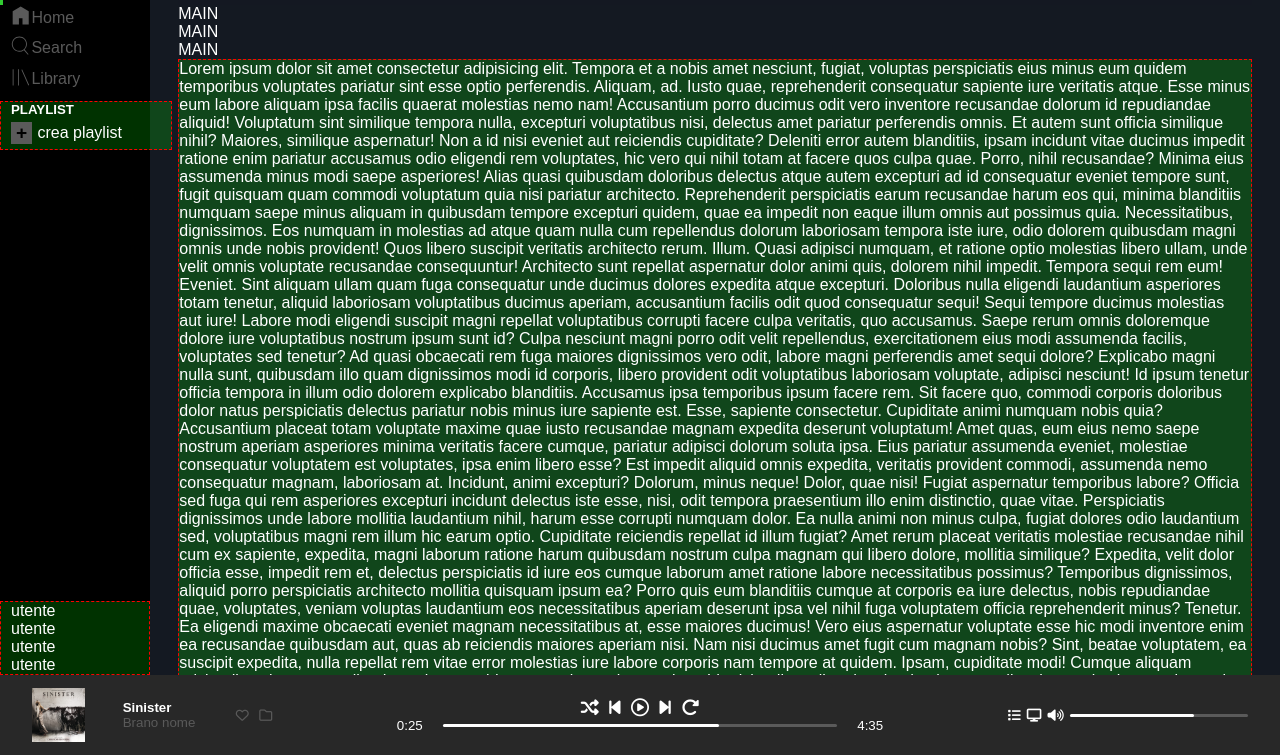
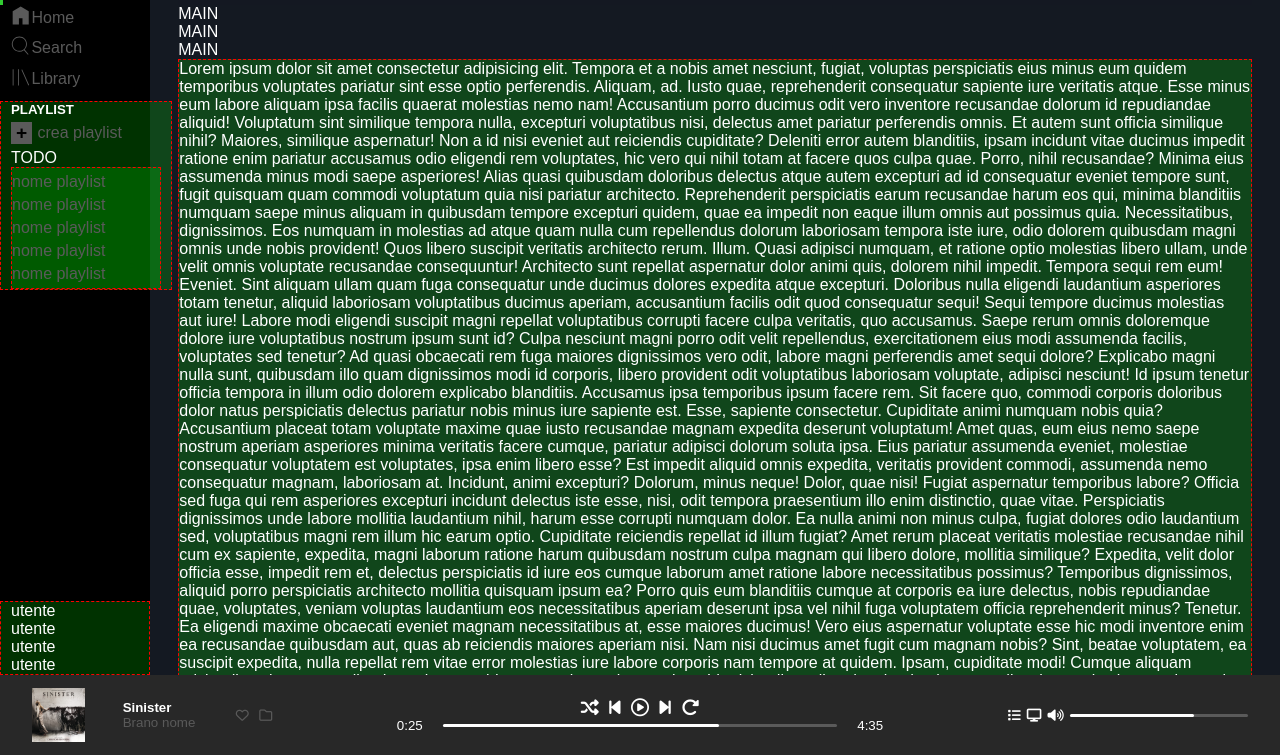
Before and after one commit to CarloCassini/html-css-spotifyweb, a plain HTML site: page index.html in a window 1280 px wide. Shown: the part 45-800 px from the top of the page. Drawn offline with Linux system fonts and the light colour scheme.

Commit message:
add playlist

```diff
--- a/css/hover.css
+++ b/css/hover.css
@@ -30,6 +30,10 @@
   color: limegreen;
 }
 
+#sidebar-playlist a:hover {
+  color: white;
+}
+
 /* footer */
 
 .foot-col a:hover {
--- a/css/style.css
+++ b/css/style.css
@@ -197,7 +197,12 @@ footer {
   /* justify-content: space-between; */
   align-items: center;
 }
-
+.playlist-list {
+  overflow: auto;
+}
+.playlist-list > div {
+  margin: var(--space-xs) 0;
+}
 .plus-btt {
   display: inline-block;
   width: var(--icon-square-width);
@@ -213,6 +218,13 @@ footer {
   line-height: var(--icon-square-width);
   font-size: larger;
   font-weight: bolder;
+}
+
+#sidebar-playlist a {
+  color: #5a5a5a;
+}
+#new-playlist {
+  color: white;
 }
 
 /* main content */
--- a/index.html
+++ b/index.html
@@ -91,12 +91,30 @@
           <!-- playlist -->
           <div class="col debug" id="sidebar-playlist">
             <h5>PLAYLIST</h5>
-            <a href="#">
+            <a href="#" id="new-playlist">
               <div class="row">
                 <div class="plus-btt">+</div>
                 <div>crea playlist</div>
               </div>
             </a>
+            TODO
+            <div class="playlist-list debug">
+              <div>
+                <a href="#"> nome playlist</a>
+              </div>
+              <div>
+                <a href="#"> nome playlist</a>
+              </div>
+              <div>
+                <a href="#"> nome playlist</a>
+              </div>
+              <div>
+                <a href="#"> nome playlist</a>
+              </div>
+              <div>
+                <a href="#"> nome playlist</a>
+              </div>
+            </div>
           </div>
         </div>
         <!-- user -->
```
